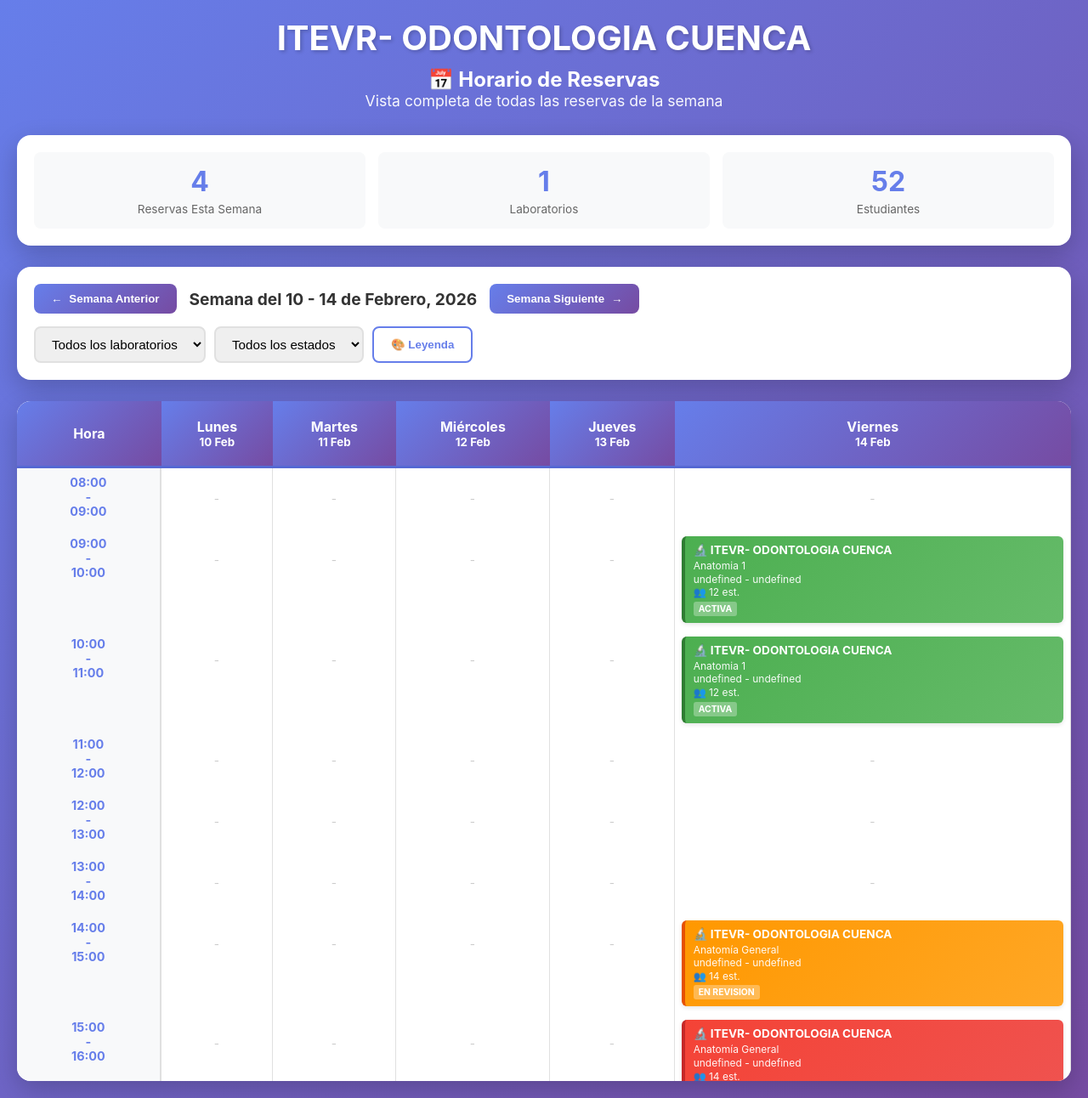
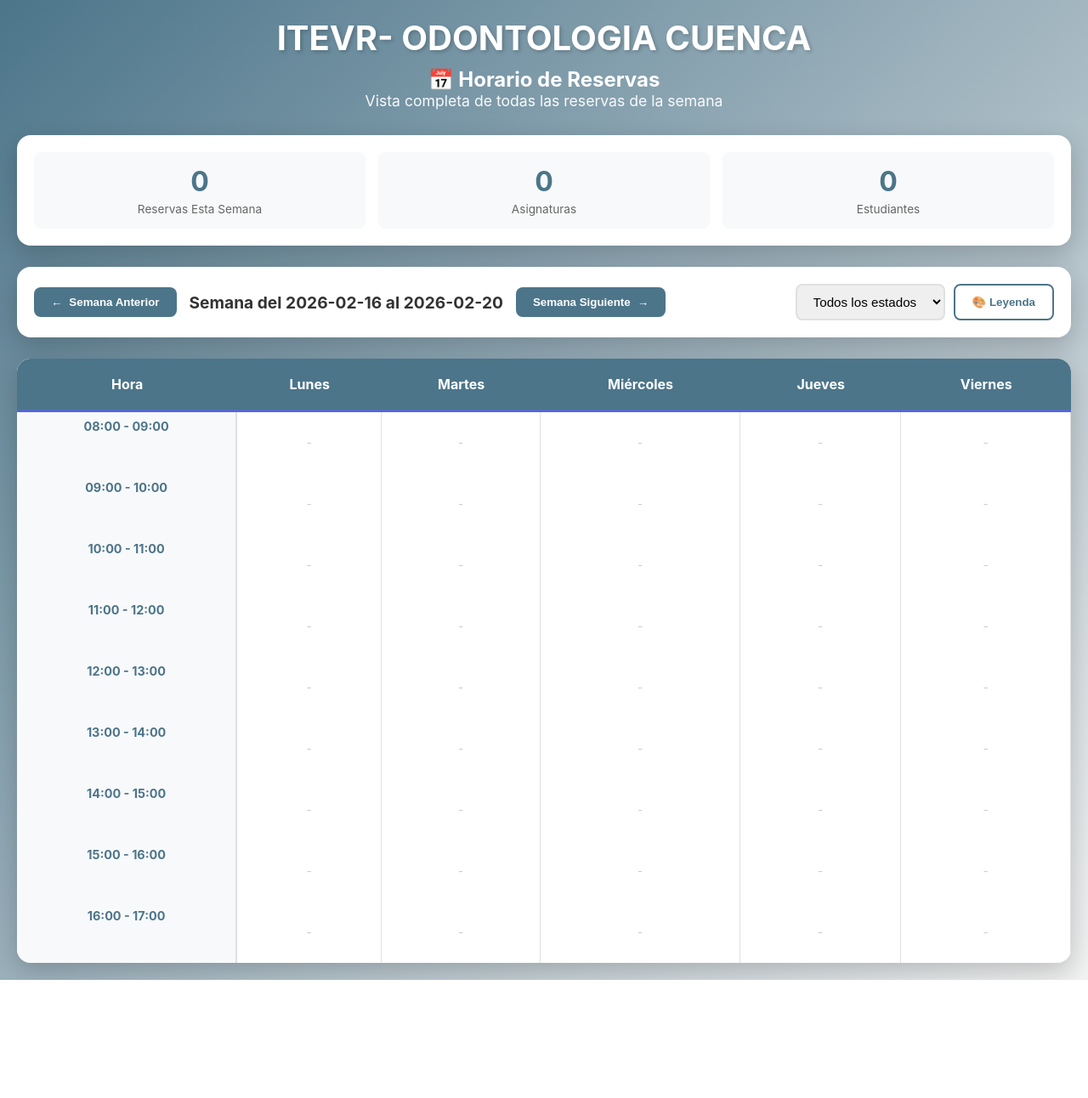
Before and after one commit to Edmartinez28/agendamiento-aulas, a Django app: page /gestion/laboratorios/horario/1/ in a window 1280 px wide. Shown: the whole page at 85% size. After the commit the page ends 1153 px from the top, so only its background shows below. Run offline with Django 5.2, Linux system fonts and the light colour scheme; data comes from the database, SQL or seed files in the repository; both versions use the stored data as it was after the commit.

Commit message:
Changes in management modules

```diff
--- a/gestion/templates/horariolaboratorio.html
+++ b/gestion/templates/horariolaboratorio.html
@@ -16,7 +16,7 @@
 
         body {
             font-family: -apple-system, BlinkMacSystemFont, 'Segoe UI', Roboto, Oxygen, Ubuntu, Cantarell, sans-serif;
-            background: linear-gradient(135deg, #667eea 0%, #764ba2 100%);
+            background: linear-gradient(135deg, #4C758A 0%, #F2F2F2 100%);
             min-height: 100vh;
             padding: 20px;
         }
@@ -64,7 +64,7 @@
         }
 
         .week-nav-btn {
-            background: linear-gradient(135deg, #667eea 0%, #764ba2 100%);
+            background: #4C758A;
             color: white;
             border: none;
             padding: 10px 20px;
@@ -105,13 +105,13 @@
 
         .filter-select:focus {
             outline: none;
-            border-color: #667eea;
+            border-color: #4C758A;
         }
 
         .legend-btn {
             background: white;
-            border: 2px solid #667eea;
-            color: #667eea;
+            border: 2px solid #4C758A;
+            color: #4C758A;
             padding: 10px 20px;
             border-radius: 8px;
             font-weight: 600;
@@ -198,7 +198,7 @@
         }
 
         .schedule-table th {
-            background: linear-gradient(135deg, #667eea 0%, #764ba2 100%);
+            background: #4C758A;
             color: white;
             padding: 20px 15px;
             text-align: center;
@@ -235,7 +235,7 @@
             left: 0;
             background: #f8f9fa;
             font-weight: 700;
-            color: #667eea;
+            color: #4C758A;
             text-align: center;
             border-right: 2px solid #e0e0e0;
             z-index: 9;
@@ -523,7 +523,7 @@
         .quick-stat-value {
             font-size: 2rem;
             font-weight: 700;
-            color: #667eea;
+            color: #4C758A;
         }
 
         .quick-stat-label {
@@ -548,8 +548,8 @@
                 <div class="quick-stat-label">Reservas Esta Semana</div>
             </div>
             <div class="quick-stat">
-                <div class="quick-stat-value" id="totalLabs">0</div>
-                <div class="quick-stat-label">Laboratorios</div>
+                <div class="quick-stat-value" id="totalAsignatura">0</div>
+                <div class="quick-stat-label">Asignaturas</div>
             </div>
             <div class="quick-stat">
                 <div class="quick-stat-value" id="totalEstudiantes">0</div>
@@ -564,16 +564,16 @@
                     <span>←</span> Semana Anterior
                 </button>
                 <div class="current-week" id="currentWeek">
-                    Semana del 10 - 14 de Febrero, 2026
+                    <div class="current-week" id="currentWeek">
+                    Semana del {{ start_week }} al {{ end_week }}
+                </div>
+
                 </div>
                 <button class="week-nav-btn" onclick="nextWeek()">
                     Semana Siguiente <span>→</span>
                 </button>
             </div>
             <div class="view-controls">
-                <select class="filter-select" id="filterLab" onchange="filterSchedule()">
-                    <option value="TODOS">Todos los laboratorios</option>
-                </select>
                 <select class="filter-select" id="filterEstado" onchange="filterSchedule()">
                     <option value="TODOS">Todos los estados</option>
                     <option value="ACTIVA">Activas</option>
@@ -627,11 +627,11 @@
                     <thead>
                         <tr>
                             <th>Hora</th>
-                            <th>Lunes<br><small>10 Feb</small></th>
-                            <th>Martes<br><small>11 Feb</small></th>
-                            <th>Miércoles<br><small>12 Feb</small></th>
-                            <th>Jueves<br><small>13 Feb</small></th>
-                            <th>Viernes<br><small>14 Feb</small></th>
+                            <th>Lunes</th>
+                            <th>Martes</th>
+                            <th>Miércoles</th>
+                            <th>Jueves</th>
+                            <th>Viernes</th>
                         </tr>
                     </thead>
                     <tbody id="scheduleBody">
@@ -679,8 +679,6 @@
 
             return dayOfWeek - 1; // Lunes=0
         }
-
-
 
         let filteredReservations = [...reservas];
 
@@ -750,7 +748,7 @@
                 // Columna de hora
                 const timeCell = document.createElement('td');
                 timeCell.className = 'time-cell';
-                timeCell.innerHTML = `${formatTime(inicio)}<br>-<br>${formatTime(fin)}`;
+                timeCell.innerHTML = `${formatTime(inicio)} - ${formatTime(fin)}`;
                 row.appendChild(timeCell);
 
                 // Columnas de días
@@ -775,37 +773,20 @@
 
         // Actualizar estadísticas
         function updateStats(reservations) {
-            const labs = new Set(reservations.map(r => r.laboratorio.nombre));
             const totalEstudiantes = reservations.reduce((sum, r) => sum + r.estudiantes, 0);
+            const totalAsignaturasUnicas = new Set(reservations.map(r => r.asignatura)).size;
 
             document.getElementById('totalReservasWeek').textContent = reservations.length;
-            document.getElementById('totalLabs').textContent = labs.size;
+            document.getElementById('totalAsignatura').textContent = totalAsignaturasUnicas;
             document.getElementById('totalEstudiantes').textContent = totalEstudiantes;
         }
 
-        // Poblar filtro de laboratorios
-        function populateLabFilter() {
-            const labFilter = document.getElementById('filterLab');
-            const labs = [...new Set(reservas.map(r => r.laboratorio.nombre))].sort();
-
-            labs.forEach(lab => {
-                const option = document.createElement('option');
-                option.value = lab;
-                option.textContent = lab;
-                labFilter.appendChild(option);
-            });
-        }
 
         // Filtrar horario
         function filterSchedule() {
-            const labFilter = document.getElementById('filterLab').value;
             const estadoFilter = document.getElementById('filterEstado').value;
 
             let filtered = [...reservas];
-
-            if (labFilter !== 'TODOS') {
-                filtered = filtered.filter(r => r.laboratorio.nombre === labFilter);
-            }
 
             if (estadoFilter !== 'TODOS') {
                 filtered = filtered.filter(r => r.estado === estadoFilter);
@@ -815,19 +796,49 @@
             renderSchedule(filtered);
         }
 
+
         // Toggle leyenda
         function toggleLegend() {
             document.getElementById('legend').classList.toggle('show');
         }
 
-        // Navegación de semanas
+        const currentWeekStart = new Date("{{ start_week }}");
+
+        function getCurrentWeekDate() {
+            const parts = "{{ start_week }}".split("-");
+            return new Date(
+                parseInt(parts[0]),      // año
+                parseInt(parts[1]) - 1,  // mes (0-index)
+                parseInt(parts[2])       // día
+            );
+        }
+
+        function changeWeek(offsetDays) {
+            const currentDate = getCurrentWeekDate();
+            currentDate.setDate(currentDate.getDate() + offsetDays);
+
+            const year = currentDate.getFullYear();
+            const month = String(currentDate.getMonth() + 1).padStart(2, '0');
+            const day = String(currentDate.getDate()).padStart(2, '0');
+
+            const formatted = `${year}-${month}-${day}`;
+
+            // 🔥 Importante: mantener la misma ruta
+            const url = new URL(window.location.href);
+            url.searchParams.set("week", formatted);
+
+            window.location.href = url.toString();
+        }
+
         function previousWeek() {
-            alert('Cargar semana anterior');
+            changeWeek(-7);
         }
 
         function nextWeek() {
-            alert('Cargar semana siguiente');
+            changeWeek(7);
         }
+
+
 
         // Mostrar detalles en modal
         function showDetails(id) {
@@ -871,7 +882,7 @@
                 </div>
                 <div class="modal-field">
                     <span class="modal-label">Horario</span>
-                    <span class="modal-value">${formatTime(reserva.slot.hora_inicio)} - ${formatTime(reserva.slot.hora_fin)}</span>
+                    <span class="modal-value">${formatTime(reserva.hora_inicio)} - ${formatTime(reserva.hora_fin)}</span>
                 </div>
                 <div class="modal-field">
                     <span class="modal-label">Solicitante</span>
@@ -902,7 +913,6 @@
 
         // Inicializar
         document.addEventListener('DOMContentLoaded', () => {
-            populateLabFilter();
             renderSchedule(reservas);
         });
     </script>
--- a/gestion/views.py
+++ b/gestion/views.py
@@ -5,6 +5,9 @@ import json
 
 from django.db.models import Count, Q
 from django.shortcuts import redirect, get_object_or_404
+
+from datetime import datetime, timedelta
+from django.utils import timezone
 
 # Create your views here.
 def obtenerlaboratorios(request):
@@ -59,16 +62,31 @@ def obtenerhorario(request, id_lab):
 
 
 def obtenerhorario(request, id_lab):
-    laboratorio = Laboratorio.objects.get(id=id_lab)
+    laboratorio = get_object_or_404(Laboratorio, id=id_lab)
 
-    reservas_qs = Reserva.objects.filter(laboratorio=laboratorio,estacion__isnull=True
+    # 📅 Obtener fecha base desde GET o usar hoy
+    week_str = request.GET.get("week")
+
+    if week_str:
+        base_date = datetime.strptime(week_str, "%Y-%m-%d").date()
+    else:
+        base_date = timezone.localdate()
+
+    # 📅 Calcular lunes de esa semana
+    start_week = base_date - timedelta(days=base_date.weekday())
+    end_week = start_week + timedelta(days=4)  # Viernes
+
+    # 🔎 Filtrar reservas solo de esa semana
+    reservas_qs = Reserva.objects.filter(
+        laboratorio=laboratorio,
+        estacion__isnull=True,
+        fecha__range=(start_week, end_week)
     ).select_related(
         "laboratorio", "slot", "carrera", "ciclo", "paralelo", "usuario"
     )
 
     slots_qs = TimeSlot.objects.all().order_by("hora_inicio")
 
-    # Convertir reservas a lista serializable
     reservas = []
     for r in reservas_qs:
         reservas.append({
@@ -98,7 +116,9 @@ def obtenerhorario(request, id_lab):
     contexto = {
         "laboratorio": laboratorio,
         "reservas": json.dumps(reservas),
-        "slots": json.dumps(slots)
+        "slots": json.dumps(slots),
+        "start_week": start_week.strftime("%Y-%m-%d"),
+        "end_week": end_week.strftime("%Y-%m-%d"),
     }
 
     return render(request, "horariolaboratorio.html", contexto)
```
Also changed, not shown: db.sqlite3.
